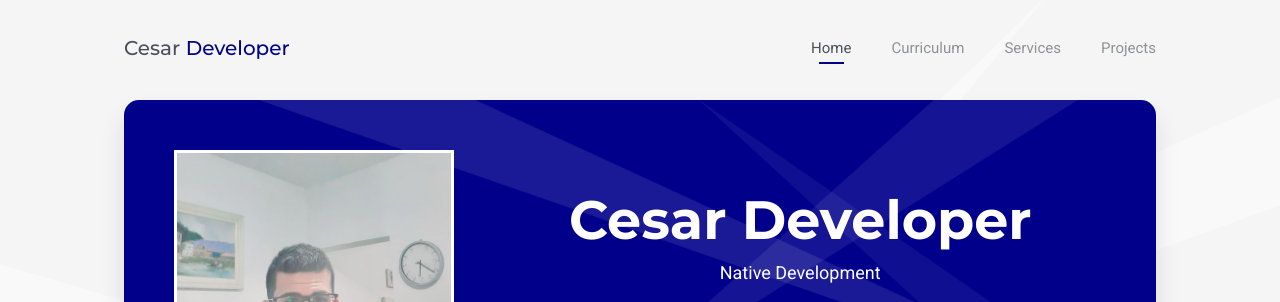
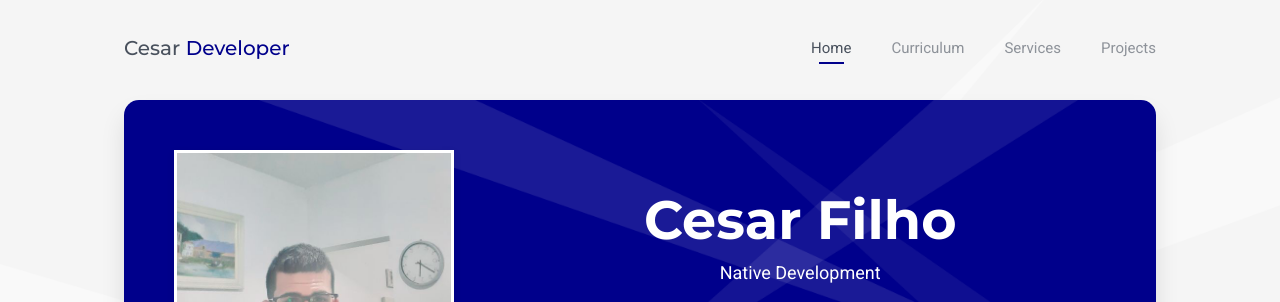
Before and after one commit to CesarSoftDevelopment/CesarSoftDevelopment, a plain HTML site: page index.html in a window 1280 px wide. Shown: the top 302 px of the page. Drawn offline with Linux system fonts and the light colour scheme; a web font is replaced by a local one.

Commit message:
alterando de developer para sobrenome

```diff
--- a/index.html
+++ b/index.html
@@ -4,9 +4,9 @@
 <head>
   <meta charset="UTF-8" />
   <meta http-equiv="X-UA-Compatible" content="IE=edge">
-  <title>Cesar Developer</title>
+  <title>Cesar Filho</title>
   <meta name="viewport" content="width=device-width, initial-scale=1, maximum-scale=1" />
-  <meta name="description" content="Curriculum vitae Cesar Developer" />
+  <meta name="description" content="Curriculum vitae Cesar Filho" />
   <meta name="keywords" content="curriculo, vitae, cesar, developer, git, github" />
   <link rel="shortcut icon" href="icone.png">
 
@@ -69,7 +69,7 @@
     <!-- Mobile Header -->
     <div class="mobile-header mobile-visible">
       <div class="mobile-logo-container">
-        <div class="mobile-site-title">Cesar Developer</div>
+        <div class="mobile-site-title">Cesar Filho</div>
       </div>
 
       <a class="menu-toggle mobile-visible">
@@ -92,13 +92,13 @@
                 <div class="row">
                   <div class="col-sm-4 col-md-4 col-lg-4">
                     <div class="photo">
-                      <img src="images/perfil.jpeg" alt="Cesar Developer">
+                      <img src="images/perfil.jpeg" alt="Cesar Filho">
                     </div>
                   </div>
 
                   <div class="col-sm-8 col-md-8 col-lg-8">
                     <div class="title-block">
-                      <h1>Cesar Developer</h1>
+                      <h1>Cesar Filho</h1>
                       <div class="owl-carousel text-rotation">
                         <div class="item">
                           <div class="sp-subtitle">Android Developer</div>
```
